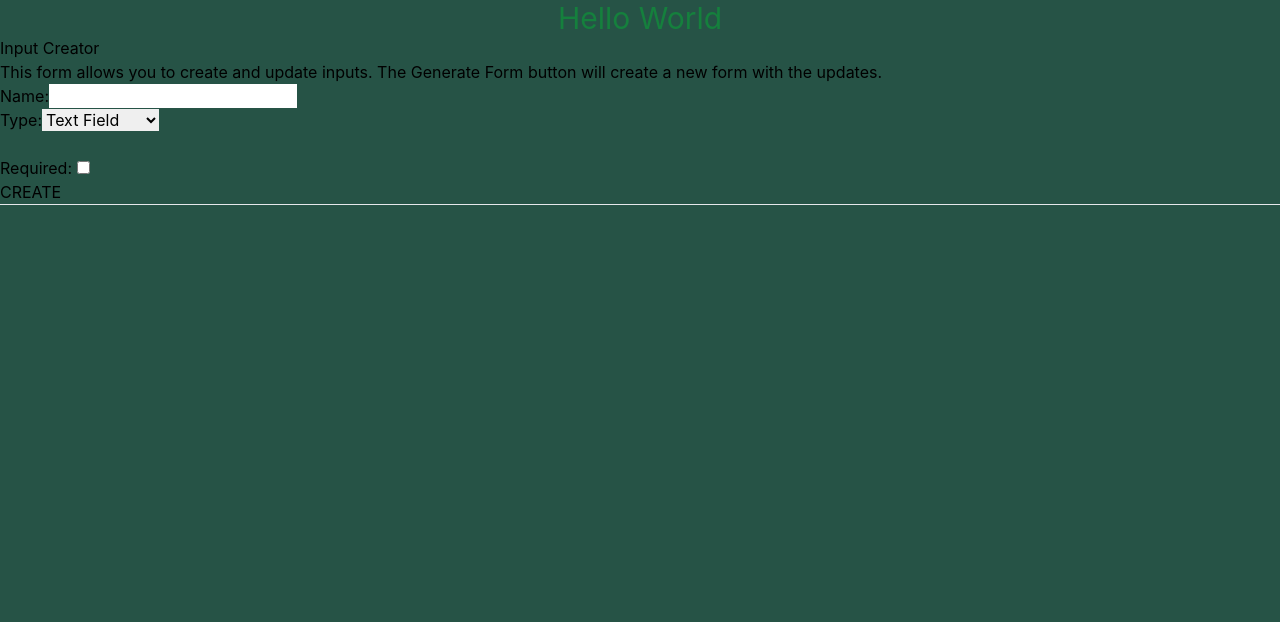
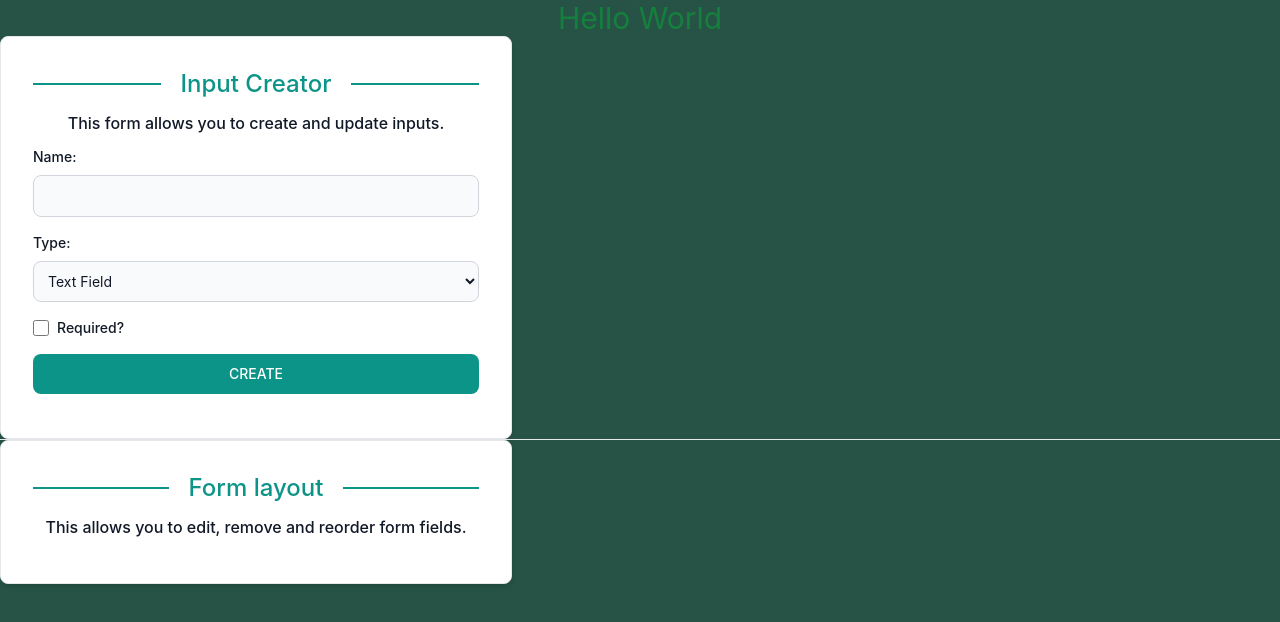
Before and after one commit to RahimGuerfi/dynamic-form-builder, a Next.js app: page / in a window 1280 px wide. Shown: the top 622 px of the page. Built offline with nearby package versions, Linux system fonts and the light colour scheme.

Commit message:
Updated FormLayout and InputCreator

```diff
--- a/components/FormLayout/Item.tsx
+++ b/components/FormLayout/Item.tsx
@@ -1,6 +1,9 @@
 import React from "react";
 import { useStore } from "../../lib/store";
 import { FormComponent } from "../../types";
+import { Reorder } from "framer-motion";
+import { TbEditOff, TbEdit, TbTrash, TbGripVertical } from "react-icons/tb";
+import { TextMd } from "../Atoms";
 
 interface Props {
   data: FormComponent;
@@ -9,28 +12,51 @@ interface Props {
 const Item = ({ data }: Props) => {
   const { removeComponent, componentToEdit, setComponentToEdit } = useStore();
 
+  //Return if current component is being edited
+  const isEditing = () => componentToEdit?.id === data.id;
+
   //Remove component from store
   const handleDelete = () => {
     if (confirm("Are you sure you want to delete this?")) {
+      if (isEditing()) setComponentToEdit(null);
       removeComponent(data.id);
-      if (componentToEdit?.id === data.id) setComponentToEdit(null);
     }
   };
 
   //Set component to edit
   const toggleEdit = () => {
-    if (componentToEdit?.id === data.id) setComponentToEdit(null);
+    if (isEditing()) setComponentToEdit(null);
     else setComponentToEdit(data);
   };
 
   return (
-    <div>
-      <p>{data.inputName}</p>
-      <button onClick={toggleEdit}>
-        {componentToEdit?.id === data.id ? "CANCEL EDIT" : "EDIT"}
-      </button>
-      <button onClick={handleDelete}>Delete</button>
-    </div>
+    <Reorder.Item
+      whileDrag={{ opacity: 0.85, transition: { duration: 0.15 } }}
+      className={`p-3 mb-3 transition-[background] duration-500 rounded-lg flex justify-between items-center cursor-grab shadow ${
+        isEditing() ? "bg-gray-200" : "bg-gray-100"
+      }`}
+      value={data}
+    >
+      <div className="flex items-center justify-center gap-2">
+        <TbGripVertical className="text-teal-600" size="24px" />
+        <TextMd text={data.inputName} />
+      </div>
+
+      <div className="flex gap-2">
+        <button
+          onClick={toggleEdit}
+          className="p-1 focus:outline-none focus:shadow-outline text-teal-500 hover:text-teal-600"
+        >
+          {isEditing() ? <TbEditOff size="24px" /> : <TbEdit size="24px" />}
+        </button>
+        <button
+          onClick={handleDelete}
+          className="p-1 focus:outline-none focus:shadow-outline text-red-600 hover:text-red-800"
+        >
+          <TbTrash size="24px" />
+        </button>
+      </div>
+    </Reorder.Item>
   );
 };
 
--- a/components/FormLayout/index.tsx
+++ b/components/FormLayout/index.tsx
@@ -2,29 +2,49 @@ import React from "react";
 import { useStore } from "../../lib/store";
 import Item from "./Item";
 import { isEmptyArr } from "../../lib/helpers";
+import { FormComponent } from "../../types";
+import { Reorder } from "framer-motion";
+import { Card, CardHeader, TextMd } from "../Atoms";
 
 interface Props {}
 
 const FormLayout = (props: Props) => {
-  const { formComponents, removeAll, setComponentToEdit } = useStore();
+  const { formComponents, removeAll, reorderComponents } = useStore();
 
   //Remove all components from store
   const handleDeleteAll = () => {
-    if (confirm("Are you sure you want to delete all fields?")) {
-      removeAll();
-      setComponentToEdit(null);
-    }
+    if (confirm("Are you sure you want to delete all fields?")) removeAll();
+  };
+
+  //Handle items reorder
+  const handleReorder = (newList: FormComponent[]) => {
+    reorderComponents(newList);
   };
 
   return (
-    <div>
-      {formComponents.map((comp) => (
-        <Item key={comp.id} data={comp} />
-      ))}
+    <Card>
+      <CardHeader text="Form layout" />
+
+      <TextMd
+        text="This allows you to edit, remove and reorder form fields."
+        className="mb-3"
+      />
+
+      <Reorder.Group values={formComponents} onReorder={handleReorder}>
+        {formComponents.map((comp) => (
+          <Item key={comp.id} data={comp} />
+        ))}
+      </Reorder.Group>
+
       {!isEmptyArr(formComponents) && (
-        <button onClick={() => handleDeleteAll()}>Delete All</button>
+        <button
+          className="px-5 py-2.5 text-white bg-red-600 hover:bg-red-800 focus:outline-none focus:shadow-outline font-medium rounded-lg text-sm text-center float-right"
+          onClick={() => handleDeleteAll()}
+        >
+          DELETE ALL
+        </button>
       )}
-    </div>
+    </Card>
   );
 };
 
--- a/components/InputCreator/index.tsx
+++ b/components/InputCreator/index.tsx
@@ -2,6 +2,8 @@ import React, { useEffect } from "react";
 import { useForm, SubmitHandler } from "react-hook-form";
 import { ComponentPayload, InputTypes } from "../../types";
 import { useStore } from "../../lib/store";
+import { isNameUsed } from "../../lib/helpers";
+import { Card, CardHeader, TextMd } from "../Atoms";
 
 const DEFAULT_VALUES = {
   inputName: "",
@@ -15,11 +17,13 @@ const multipleOptionsInputs = ["select", "radio"];
 interface Props {}
 
 const InputCreator = (props: Props) => {
-  const { addComponent, componentToEdit, updateComponent } = useStore();
+  const { addComponent, componentToEdit, updateComponent, formComponents } =
+    useStore();
 
   //Populate form with the component to edit data
   useEffect(() => {
     reset(componentToEdit ? componentToEdit : DEFAULT_VALUES);
+    // eslint-disable-next-line react-hooks/exhaustive-deps
   }, [componentToEdit]);
 
   const {
@@ -46,47 +50,98 @@ const InputCreator = (props: Props) => {
     reset(DEFAULT_VALUES);
   };
 
+  const validateName = (name: string) =>
+    !isNameUsed(
+      formComponents,
+      name,
+      componentToEdit != null,
+      componentToEdit?.id
+    ) || "Name must be unique.";
+
   return (
-    <div className="text-black">
-      <h1>Input Creator</h1>
-      <p>
-        This form allows you to create and update inputs. The Generate Form
-        button will create a new form with the updates.
-      </p>
+    <Card>
+      <CardHeader text="Input Creator" />
+
+      <TextMd
+        text="This form allows you to create and update inputs."
+        className="mb-3"
+      />
+
       <form onSubmit={handleSubmit(onSubmit)}>
-        <label>Name:</label>
-        <input type="text" {...register("inputName", { required: true })} />
-        <br />
-        {errors.inputName && <p>This is required.</p>}
+        <div className="mb-4">
+          <label className="block mb-2 text-sm font-medium text-gray-900 dark:text-gray-300">
+            Name:
+          </label>
+          <input
+            type="text"
+            {...register("inputName", {
+              required: "This is required.",
+              validate: validateName,
+            })}
+            className="bg-gray-50 border border-gray-300 text-gray-900 text-sm rounded-lg focus:ring-blue-500 focus:border-blue-500 block w-full p-2.5 dark:bg-gray-700 dark:border-gray-600 dark:placeholder-gray-400 dark:text-white dark:focus:ring-blue-500 dark:focus:border-blue-500"
+          />
+          {errors.inputName && (
+            <p className="mt-2 ml-1 font-medium text-sm text-red-600 dark:text-red-500">
+              {errors.inputName.message}
+            </p>
+          )}
+        </div>
 
-        <label>Type:</label>
-        <select {...register("inputType")}>
-          <option value="textField">Text Field</option>
-          <option value="checkBox">Checkbox</option>
-          <option value="radio">Radio Button</option>
-          <option value="select">Select Input</option>
-        </select>
-        <br />
+        <div className="mb-4">
+          <label className="block mb-2 text-sm font-medium text-gray-900 dark:text-gray-300">
+            Type:
+          </label>
+          <select
+            {...register("inputType")}
+            className="bg-gray-50 border border-gray-300 text-gray-900 text-sm rounded-lg focus:ring-blue-500 focus:border-blue-500 block w-full p-2.5 dark:bg-gray-700 dark:border-gray-600 dark:placeholder-gray-400 dark:text-white dark:focus:ring-blue-500 dark:focus:border-blue-500"
+          >
+            <option value="textField">Text Field</option>
+            <option value="checkBox">Checkbox</option>
+            <option value="radio">Radio Button</option>
+            <option value="select">Select Input</option>
+          </select>
+        </div>
+
         {multipleOptionsInputs.includes(watchInputType) && (
-          <>
-            <label>Options:</label>
+          <div className="mb-4">
+            <label className="block mb-2 text-sm font-medium text-gray-900 dark:text-gray-300">
+              Options:
+            </label>
             <input
               type="text"
               placeholder="Enter options separate by ;"
-              {...register("options", { required: true })}
+              {...register("options", { required: "This is required." })}
+              className="bg-gray-50 border border-gray-300 text-gray-900 text-sm rounded-lg focus:ring-blue-500 focus:border-blue-500 block w-full p-2.5 dark:bg-gray-700 dark:border-gray-600 dark:placeholder-gray-400 dark:text-white dark:focus:ring-blue-500 dark:focus:border-blue-500"
             />
-            <br />
-            {errors.options && <p>This is required.</p>}
-          </>
+            {errors.options && (
+              <p className="mt-2 ml-1 font-medium text-sm text-red-600 dark:text-red-500">
+                {errors.options.message}
+              </p>
+            )}
+          </div>
         )}
-        <br />
-        <label>Required: </label>
-        <input type="checkbox" {...register("isRequired")} />
-        <br />
 
-        <input type="submit" value={componentToEdit ? "UPDATE" : "CREATE"} />
+        <div className="flex items-start mb-4">
+          <div className="flex items-center h-5">
+            <input
+              type="checkbox"
+              {...register("isRequired")}
+              className="w-4 h-4 bg-gray-50 rounded border border-gray-300 focus:ring-3 focus:ring-blue-300 dark:bg-gray-700 dark:border-gray-600 dark:focus:ring-blue-600 dark:ring-offset-gray-800"
+            />
+          </div>
+          <label className="ml-2 text-sm font-medium text-gray-900 dark:text-gray-300">
+            Required?
+          </label>
+        </div>
+
+        <button
+          type="submit"
+          className="px-5 py-2.5 mb-3 text-white bg-teal-600 hover:bg-teal-800 focus:outline-none focus:shadow-outline font-medium rounded-lg text-sm w-full text-center"
+        >
+          {componentToEdit ? "UPDATE" : "CREATE"}
+        </button>
       </form>
-    </div>
+    </Card>
   );
 };
 
--- a/package.json
+++ b/package.json
@@ -9,10 +9,12 @@
     "lint": "next lint"
   },
   "dependencies": {
+    "framer-motion": "^7.1.0",
     "next": "12.2.5",
     "react": "18.2.0",
     "react-dom": "18.2.0",
     "react-hook-form": "^7.34.1",
+    "react-icons": "^4.4.0",
     "uuid": "^8.3.2",
     "zustand": "^4.0.0"
   },
```
Also changed, not shown: 1 other file (tests, documents, lock files or other folders).
